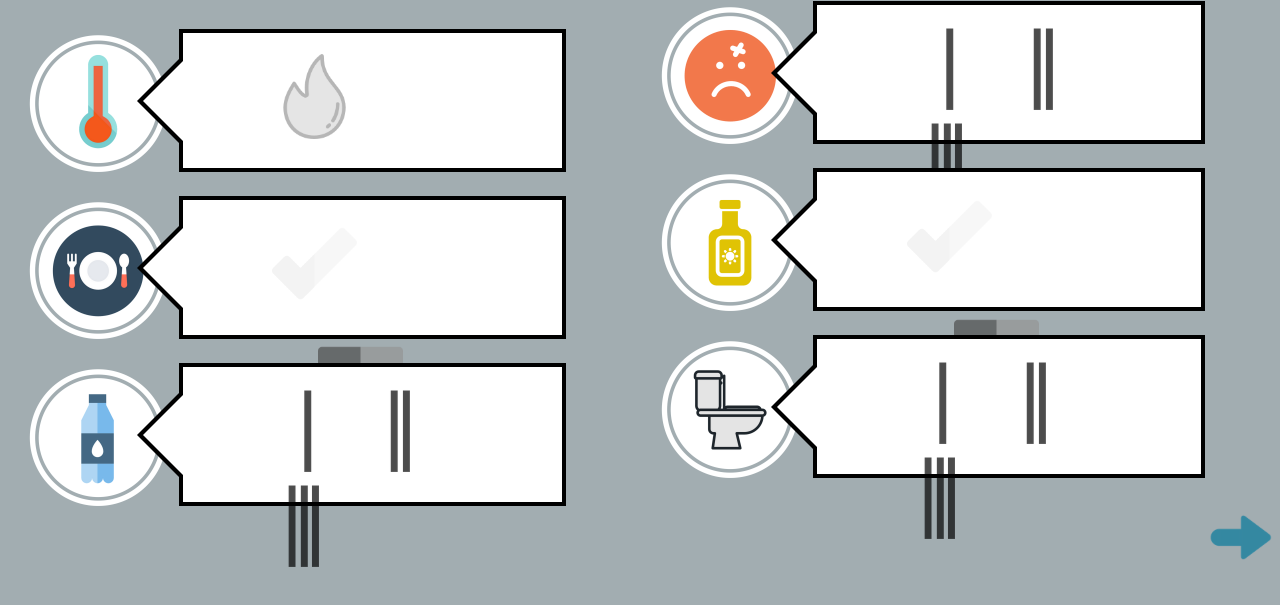
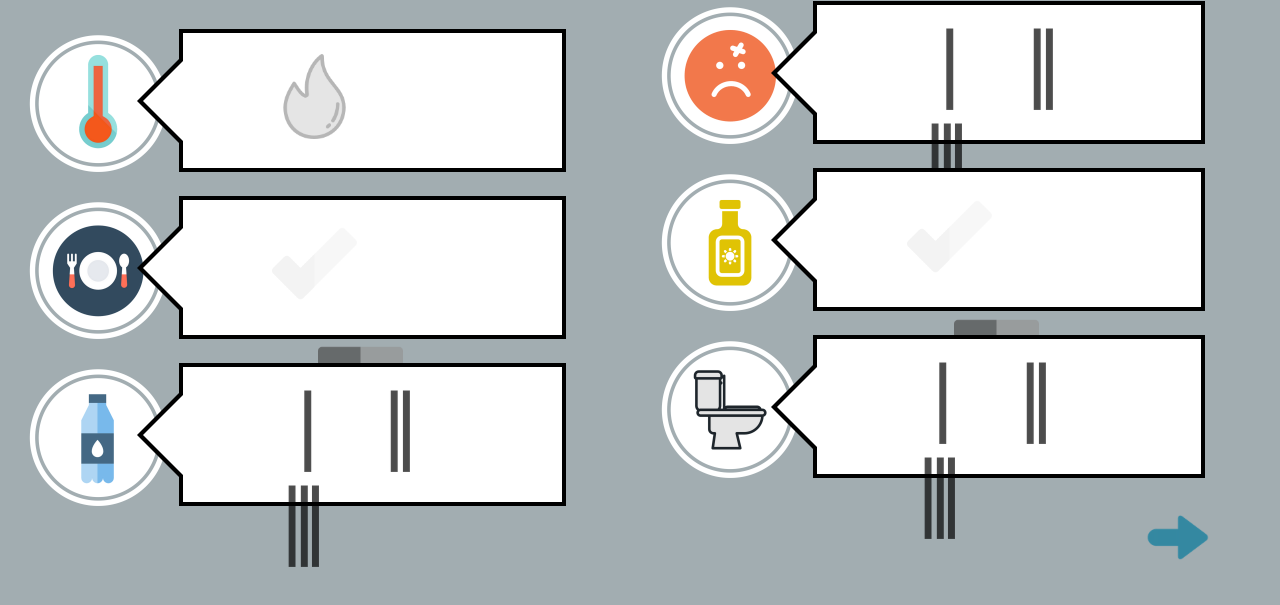
Before and after one commit to riceship/riceship.github.io, a plain HTML site: page survey.html in a window 1280 px wide. Shown: the part 143-748 px from the top of the page. Drawn offline with nearby package versions, Linux system fonts and the light colour scheme.

Commit message:
Update survey.html

```diff
--- a/survey.html
+++ b/survey.html
@@ -184,7 +184,8 @@ body {
 .arrowbtn{
   height: 7%;
   width: 5%;
-	float: right;
+	position: relative;
+	margin-left: 90%;
   outline-width: 0;
 }
 .arrowbtn:focus{
```
